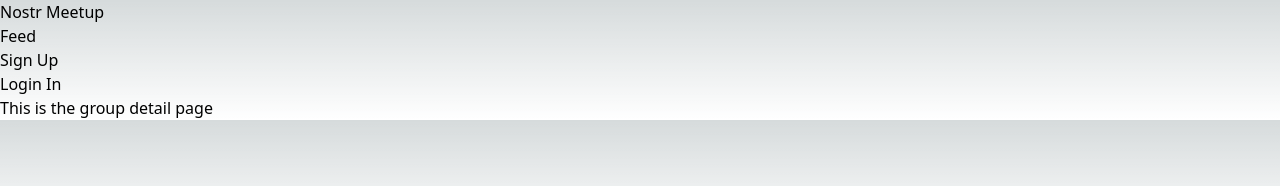
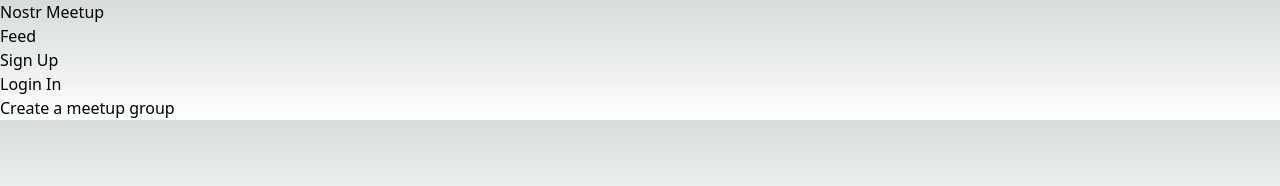
Before and after one commit to ATLBitLab/nostr-meetup, a Next.js app: page /group/new in a window 1280 px wide. Shown: the top 186 px of the page. Built offline with nearby package versions, Linux system fonts and the light colour scheme.

Commit message:
Added create group route

```diff
--- /dev/null
+++ b/pages/group/new.tsx
@@ -0,0 +1,12 @@
+import Head from 'next/head'
+import LandingLayout from '@/components/LandingLayout'
+
+export default function SearchResults() {
+  return (
+    <>
+      <LandingLayout title="Create a meetup group" description="Create your very own meetup group">
+        <h1>Create a meetup group</h1>
+      </LandingLayout>
+    </>
+  )
+}
```
